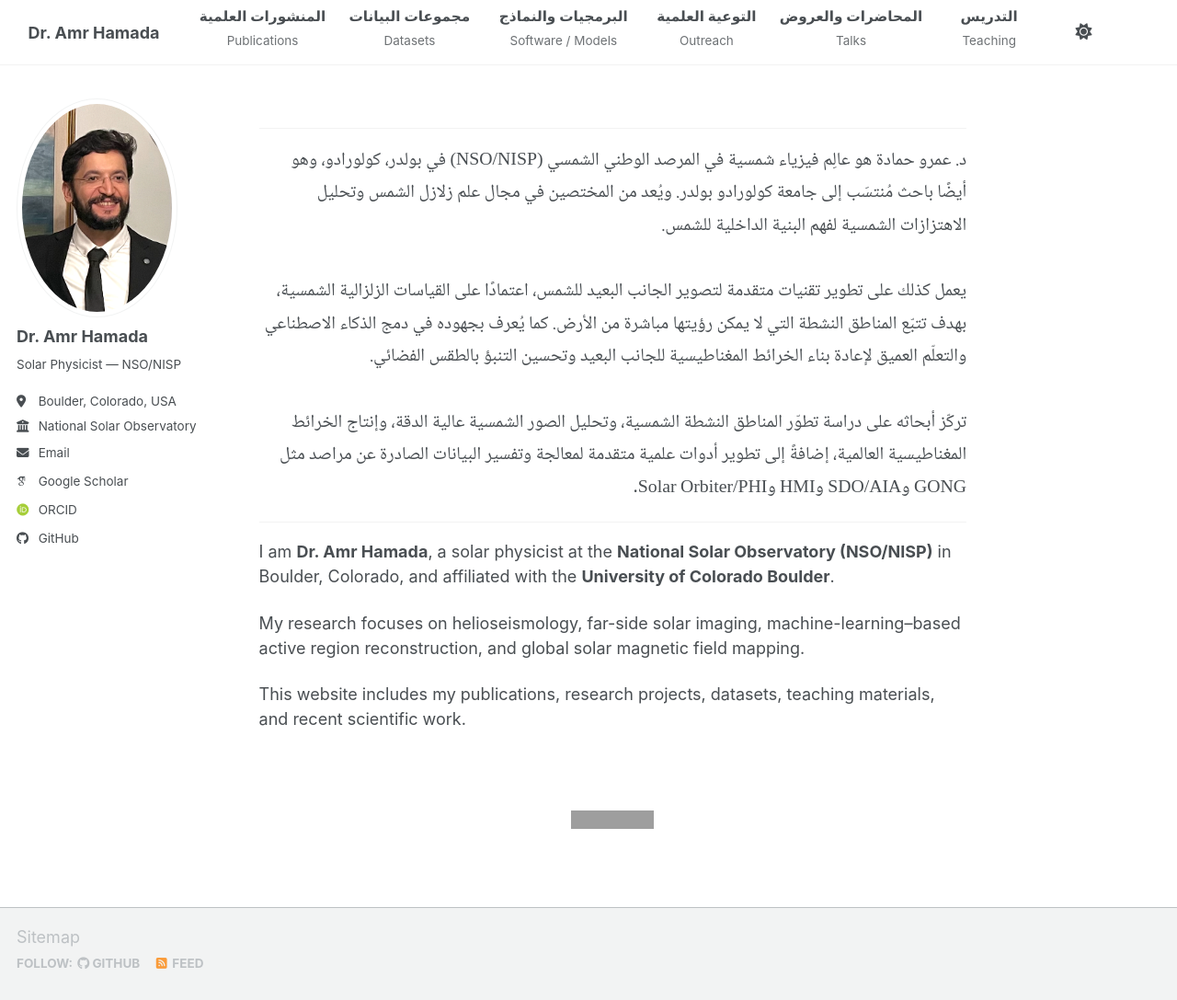
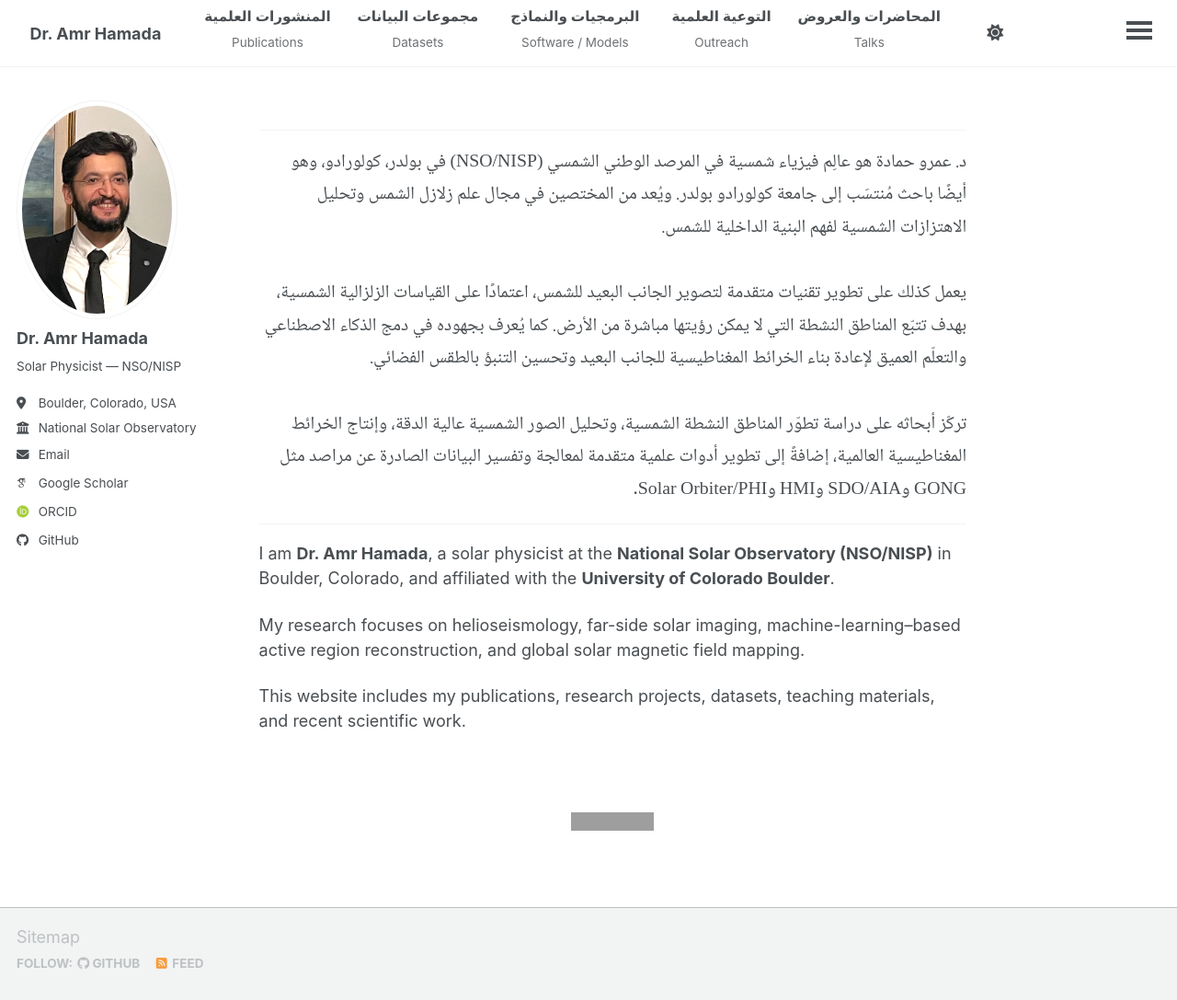
Before and after one commit to Amr1001Hamada/Amr1001Hamada.github.io, a Jekyll site: the page built from _pages/about.md, in a window 1280 px wide and 1087 px high. Shown: the whole window at 92% size. Built offline with Jekyll 4.4.1, drawn with Linux system fonts in a browser that asks for light colours; some web fonts are replaced; a script bundle is joined from its source files by our own code; library files that are not in the unit come from our copies; grey boxes are pictures that could not be loaded.

Commit message:
Fix center alignment for bilingual navigation
Adjusted padding for menu items and improved alignment for bilingual navigation.

```diff
--- a/_sass/layout/_navigation.scss
+++ b/_sass/layout/_navigation.scss
@@ -467,29 +467,35 @@
   direction: ltr;
 }
 
-/* === Center alignment for bilingual navigation === */
+/* === REAL fix: center bilingual nav as one block === */
 
 .greedy-nav .visible-links li.masthead__menu-item {
   display: table-cell;
   vertical-align: middle;
-  text-align: center;   /* KEY */
-  padding: 0 0.7rem;
+  padding: 0 0.8rem;
+}
+
+/* Treat the li content as a vertical flex block */
+.greedy-nav .visible-links li.masthead__menu-item {
+  text-align: center;
+}
+
+.greedy-nav .visible-links li.masthead__menu-item > * {
+  display: block;
+  text-align: center;
 }
 
 /* Arabic line */
 .greedy-nav .visible-links .nav-ar {
-  display: block;
-  text-align: center;   /* KEY */
   direction: rtl;
   font-size: 0.85em;
   font-weight: 600;
   line-height: 1.2;
+  margin-bottom: 2px;
 }
 
 /* English line */
 .greedy-nav .visible-links .nav-en-link {
-  display: block;
-  text-align: center;   /* KEY */
   font-size: 0.75em;
   opacity: 0.8;
   line-height: 1.2;
```
